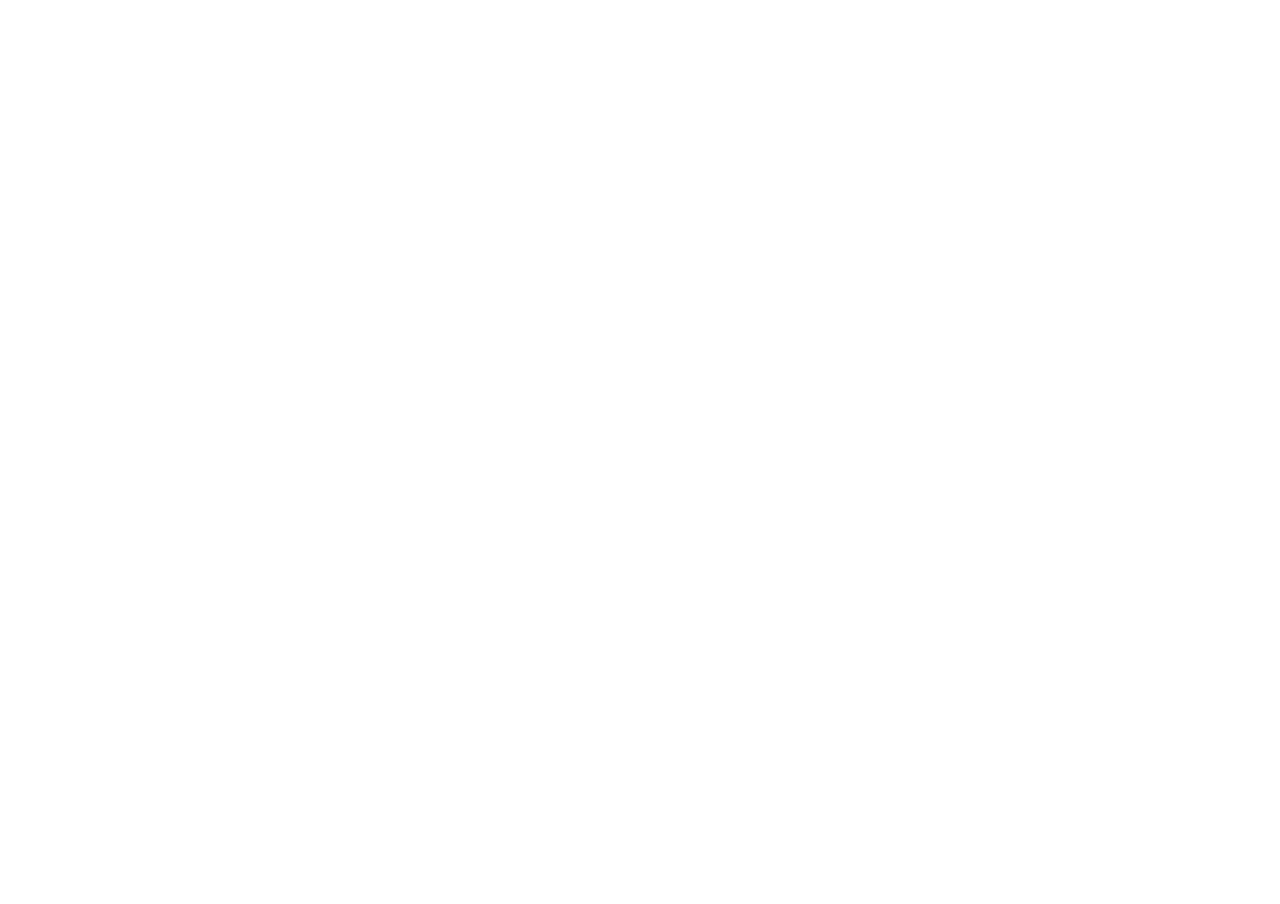
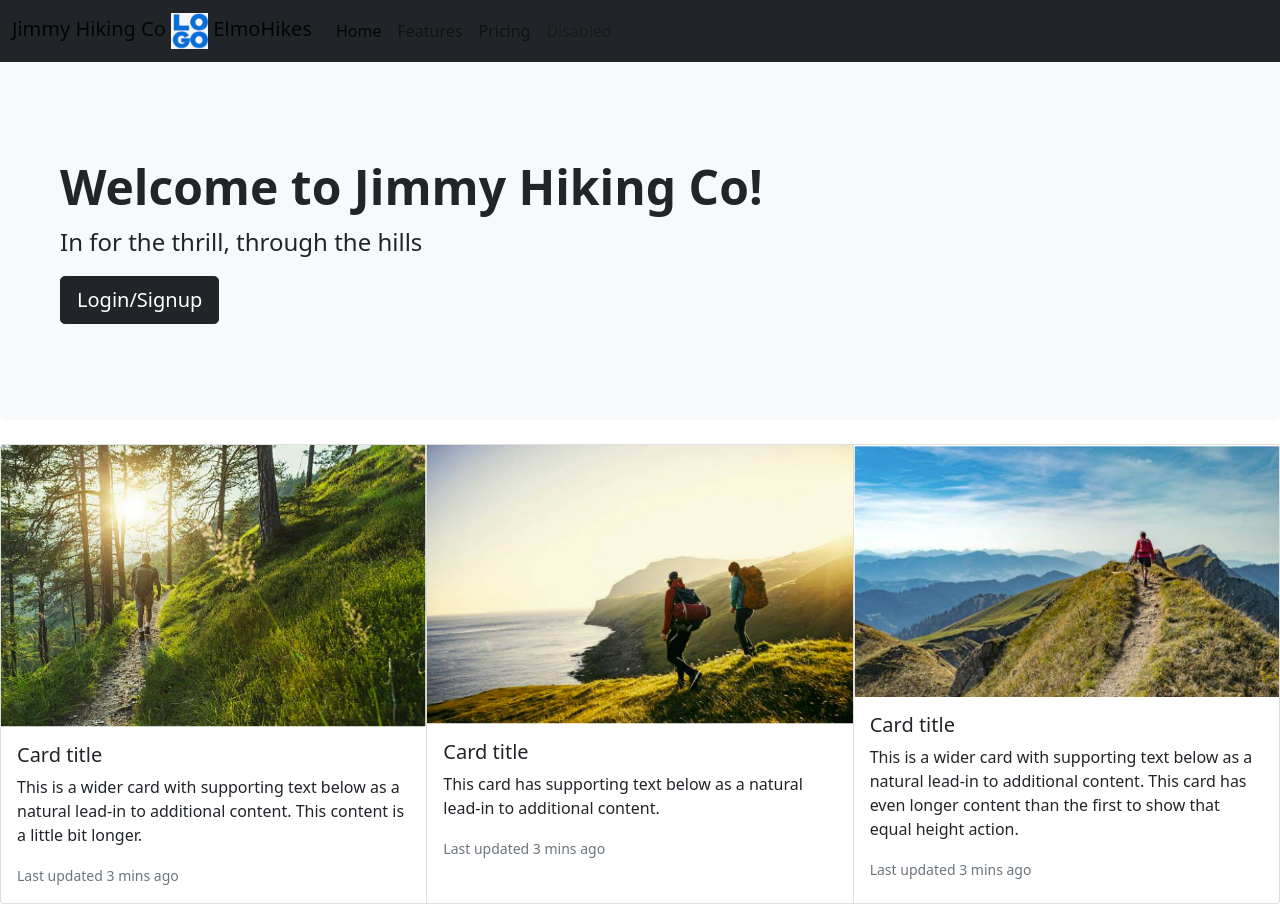
Before and after one commit to jimmytsang42/demo05_tsang_jimmy, a plain HTML site: page index.html in a window 1280 px wide. Before the commit the page ends 800 px from the top, so only its background shows below. Drawn offline with nearby package versions, Linux system fonts and the light colour scheme.

Commit message:
edited demo to include different colours, text and images

```diff
--- a/index.html
+++ b/index.html
@@ -10,8 +10,9 @@
     <meta name="viewport" content="width=device-width, initial-scale=1">
 
     <!-- Bootstrap Library CSS CDN go here -->
+    <link href="https://cdn.jsdelivr.net/npm/bootstrap@5.1.3/dist/css/bootstrap.min.css" rel="stylesheet" integrity="sha384-1BmE4kWBq78iYhFldvKuhfTAU6auU8tT94WrHftjDbrCEXSU1oBoqyl2QvZ6jIW3" crossorigin="anonymous">
     <!-- Boostrap Library JS CDN  go here -->
-
+    <script src="https://cdn.jsdelivr.net/npm/bootstrap@5.1.3/dist/js/bootstrap.bundle.min.js" integrity="sha384-ka7Sk0Gln4gmtz2MlQnikT1wXgYsOg+OMhuP+IlRH9sENBO0LRn5q+8nbTov4+1p" crossorigin="anonymous"></script>
     <!-- Other libraries go here -->
 
     <!-- Link to styles of your own -->
@@ -25,7 +26,71 @@
     <!-- Your HTML Layout go here -->
     <!------------------------------>
     <!-- Stuff for body goes here -->
+    <nav class="navbar navbar-expand-lg navbar-light bg-dark">
+  <div class="container-fluid">
+    <a class="navbar-brand" href="#">Jimmy Hiking Co
+        <img src="./images/logo.jpg" height="36">
+        ElmoHikes</a>
+    <button class="navbar-toggler" type="button" data-bs-toggle="collapse" data-bs-target="#navbarNav" aria-controls="navbarNav" aria-expanded="false" aria-label="Toggle navigation">
+      <span class="navbar-toggler-icon"></span>
+    </button>
+    <div class="collapse navbar-collapse" id="navbarNav">
+      <ul class="navbar-nav">
+        <li class="nav-item">
+          <a class="nav-link active" aria-current="page" href="#">Home</a>
+        </li>
+        <li class="nav-item">
+          <a class="nav-link" href="#">Features</a>
+        </li>
+        <li class="nav-item">
+          <a class="nav-link" href="#">Pricing</a>
+        </li>
+        <li class="nav-item">
+          <a class="nav-link disabled">Disabled</a>
+        </li>
+      </ul>
+    </div>
+  </div>
+</nav>
 
+<div class="p-5 mb-4 bg-light rounded-3">
+    <div class="container-fluid py-5">
+      <h1 class="display-5 fw-bold">Welcome to Jimmy Hiking Co!</h1>
+      <p class="col-md-8 fs-4">In for the thrill, through the hills</p>
+
+      <button class="btn btn-dark btn-lg" type="button">Login/Signup</button>
+
+      <!-- Add an onclick attribute to define click event handler -->
+      <!-- <button onclick="window.location.href='login.html'" class="btn btn-primary btn-lg" type="button">Login/Signup</button> -->
+    </div>
+</div>
+
+<div class="card-group">
+    <div class="card">
+      <img src="./images/hike1.jpg" class="card-img-top" alt="...">
+      <div class="card-body">
+        <h5 class="card-title">Card title</h5>
+        <p class="card-text">This is a wider card with supporting text below as a natural lead-in to additional content. This content is a little bit longer.</p>
+        <p class="card-text"><small class="text-muted">Last updated 3 mins ago</small></p>
+      </div>
+    </div>
+    <div class="card">
+      <img src="./images/hike2.jpg" class="card-img-top" alt="...">
+      <div class="card-body">
+        <h5 class="card-title">Card title</h5>
+        <p class="card-text">This card has supporting text below as a natural lead-in to additional content.</p>
+        <p class="card-text"><small class="text-muted">Last updated 3 mins ago</small></p>
+      </div>
+    </div>
+    <div class="card">
+      <img src="./images/hike3.jpg" class="card-img-top" alt="...">
+      <div class="card-body">
+        <h5 class="card-title">Card title</h5>
+        <p class="card-text">This is a wider card with supporting text below as a natural lead-in to additional content. This card has even longer content than the first to show that equal height action.</p>
+        <p class="card-text"><small class="text-muted">Last updated 3 mins ago</small></p>
+      </div>
+    </div>
+  </div>
 
     <!---------------------------------------------->
     <!-- Your own JavaScript functions go here    -->
```
